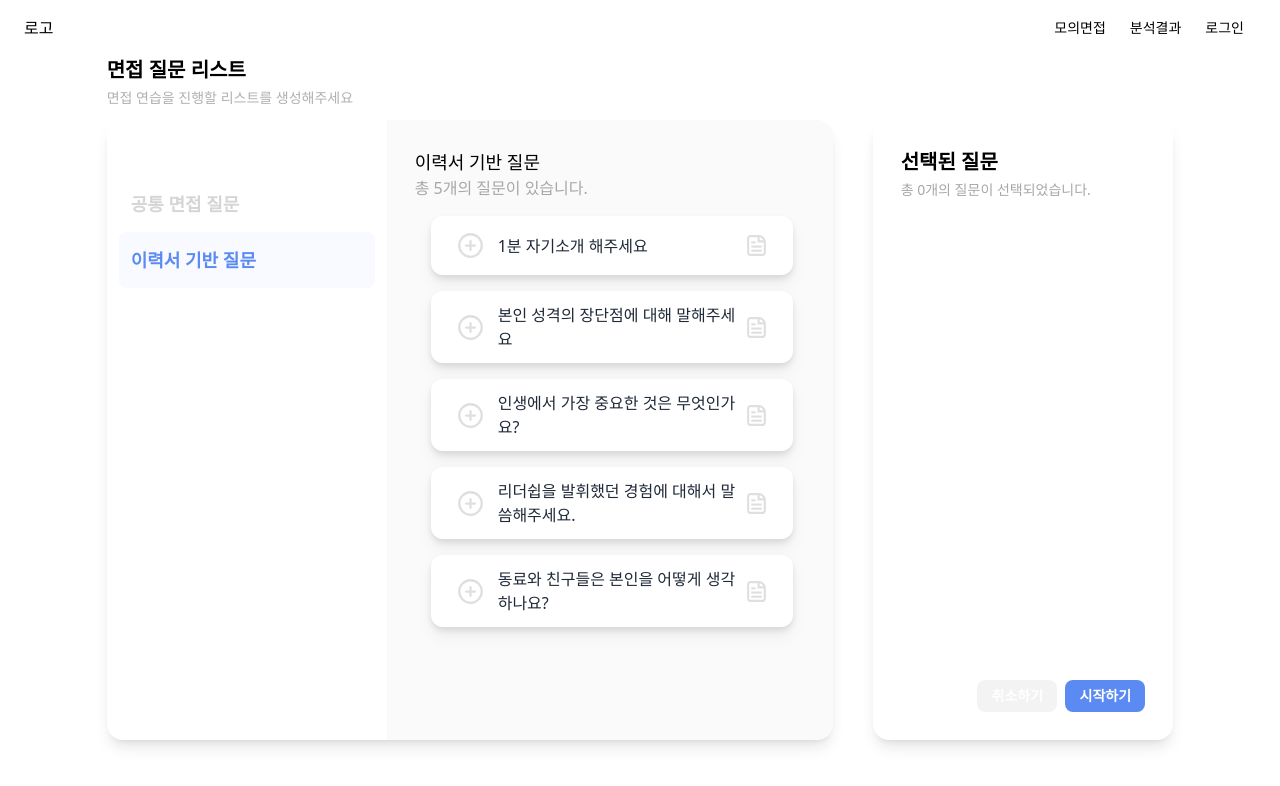
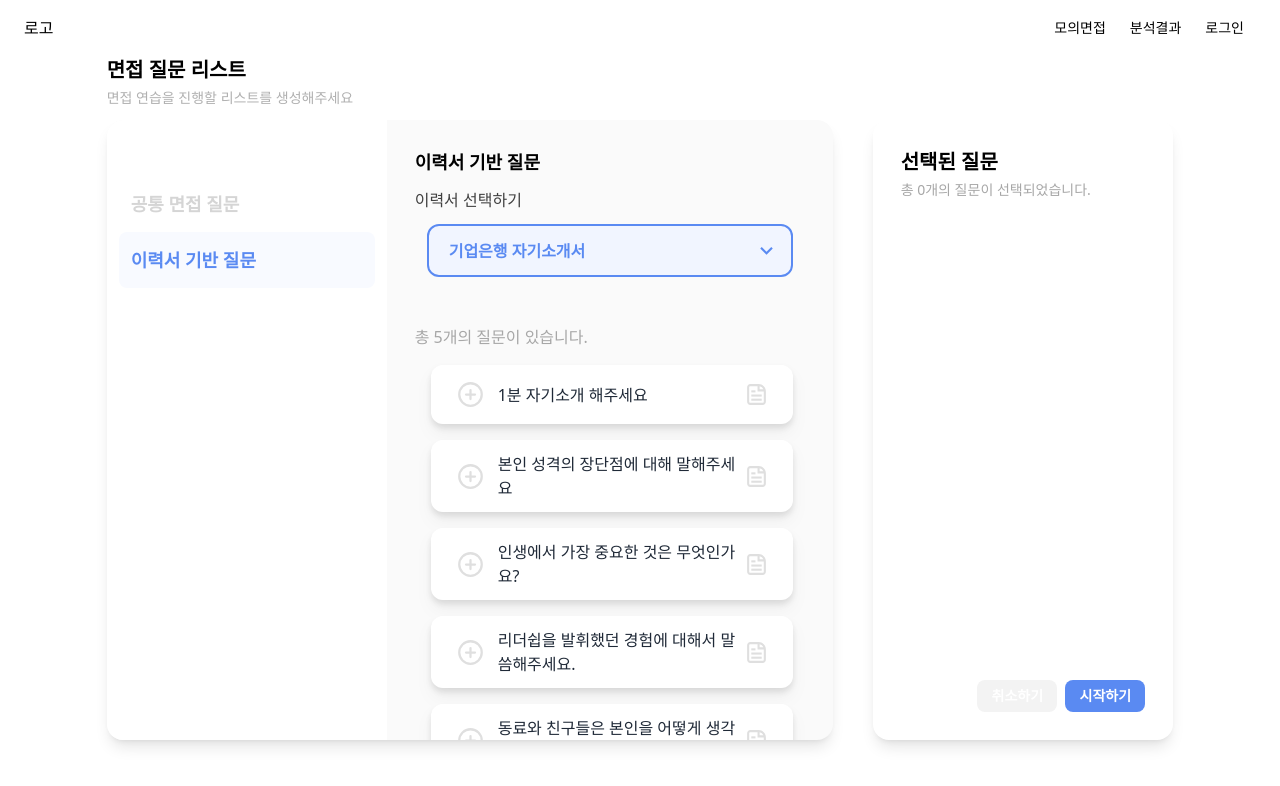
Before and after one commit to d102-preview/preview, a React (Vite) app in the folder frontend/: page /question in a window 1280 px wide. Both pictures are taken after a click on the button "이력서 기반 질문". Shown: the top 786 px of the page. Built offline with nearby package versions, Linux system fonts and the light colour scheme.

Commit message:
[FE] feat #29: 이력서 선택 드롭다운 기능 추가

```diff
--- a/frontend/src/components/question/CommonQuestions.tsx
+++ b/frontend/src/components/question/CommonQuestions.tsx
@@ -9,12 +9,9 @@ interface QuestionsProps {
 const CommonQuestions = ({ questions, type }: QuestionsProps) => {
   return (
     <div>
-      <h3 className="text-lg">공통 면접 질문</h3>
-      <p className="text-UNIMPORTANT_TEXT">총 {questions.length}개의 질문이 있습니다.</p>
-      <QuestionsList
-        questions={questions}
-        type={type}
-      />
+      <h3 className="text-lg font-semibold">공통 면접 질문</h3>
+      <p className="text-UNIMPORTANT_TEXT pt-1">총 {questions.length}개의 질문이 있습니다.</p>
+      <QuestionsList questions={questions} type={type} />
     </div>
   );
 };
--- a/frontend/src/components/question/ResumeQuestions.tsx
+++ b/frontend/src/components/question/ResumeQuestions.tsx
@@ -1,17 +1,91 @@
+import { useState } from 'react';
 import QuestionsList from './QuestionsList';
 import { IQuestionList } from '@/pages/question/QuestionPage';
+import { MdOutlineExpandMore, MdOutlineExpandLess } from 'react-icons/md';
+
+// 더미 데이터
+const resumes: IResumeList[] = [
+  {
+    name: '기업은행 자기소개서',
+    filePath: 'filepath1',
+  },
+  {
+    name: '삼성전자 자기소개서',
+    filePath: 'filepath2',
+  },
+  {
+    name: '네이버 자기소개서',
+    filePath: 'filepath2',
+  },
+];
+
+// 이력서 리스트 타입
+export interface IResumeList {
+  name: string;
+  filePath: string;
+}
 
 interface QuestionsProps {
   questions: IQuestionList[];
   type: 'common' | 'resume';
 }
+
 const ResumeQuestions = ({ questions, type }: QuestionsProps) => {
+  const [selectedResume, setSelectedResume] = useState<IResumeList | null>(resumes[0]);
+  const [dropdownOpen, setDropdownOpen] = useState(false);
+
+  const handleListItemClick = (resume: IResumeList) => {
+    setSelectedResume(resume);
+    setDropdownOpen(false); // 이력서 선택 후 드롭다운 닫기
+  };
+
   return (
     <div>
-      <h3 className="text-lg">이력서 기반 질문</h3>
-      <p className="text-UNIMPORTANT_TEXT">총 {questions.length}개의 질문이 있습니다.</p>
-      <QuestionsList questions={questions} type={type} />
+      <h3 className="text-lg font-semibold">이력서 기반 질문</h3>
+
+      <div className="my-3 relative">
+        <label htmlFor="resumeSelect" className=" block font-medium text-[#404040]">
+          이력서 선택하기
+        </label>
+        <div
+          className={`p-3 m-3 border-2 border-MAIN1 bg-[#F1F5FF] rounded-xl relative`}
+          onClick={() => setDropdownOpen(!dropdownOpen)}
+        >
+          <div className="pl-2 flex justify-between items-center font-semibold text-MAIN1">
+            <span>{selectedResume ? selectedResume.name : '이력서를 선택해주세요'}</span>
+            {dropdownOpen ? (
+              <MdOutlineExpandLess size="25" className="text-MAIN1" aria-hidden="true" />
+            ) : (
+              <MdOutlineExpandMore size="25" className="text-MAIN1" aria-hidden="true" />
+            )}
+          </div>
+
+          {dropdownOpen && (
+            <ul
+              className={`absolute w-full border-2 ${dropdownOpen ? 'border-MAIN1' : 'border-[#F1F5FF]'} bg-[#F1F5FF] rounded-xl shadow-2xl shadow-MAIN3 z-10 mt-3 left-0 border-2-[#F1F5FF] font-semibold text-UNIMPORTANT_TEXT`}
+            >
+              {resumes.map((resume, index) => (
+                <li
+                  key={index}
+                  className={`p-4 rounded-xl hover:bg-[#E9EFFD] hover:text-MAIN1 cursor-pointer  ${selectedResume?.name === resume.name ? 'text-MAIN1' : ''}`}
+                  onClick={() => handleListItemClick(resume)}
+                >
+                  {resume.name}
+                </li>
+              ))}
+            </ul>
+          )}
+        </div>
+      </div>
+
+      {selectedResume && (
+        <>
+          <p className="text-UNIMPORTANT_TEXT mt-12">총 {questions.length}개의 질문이 있습니다.</p>
+          <QuestionsList questions={questions} type={type} />
+        </>
+      )}
     </div>
   );
 };
+
 export default ResumeQuestions;
```
